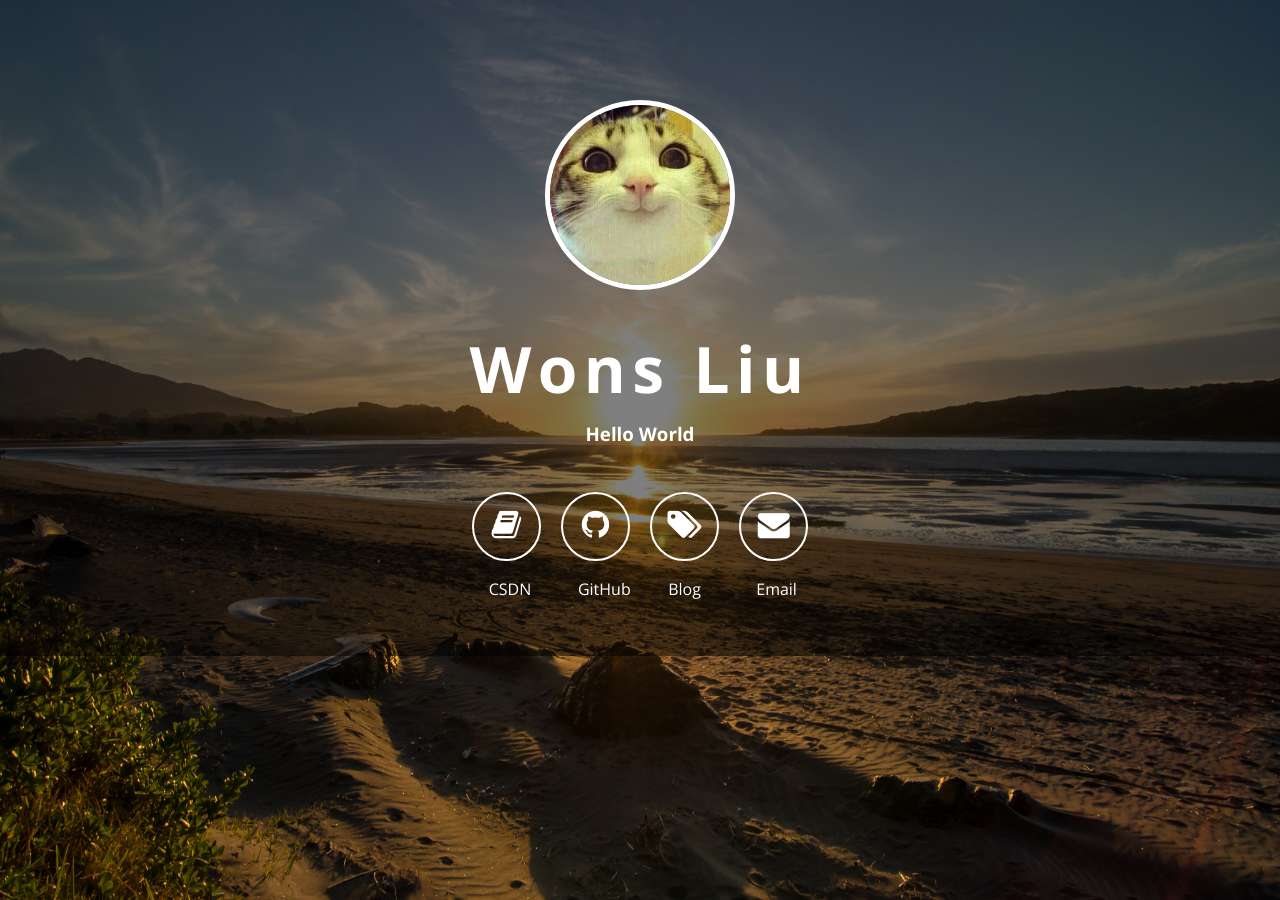
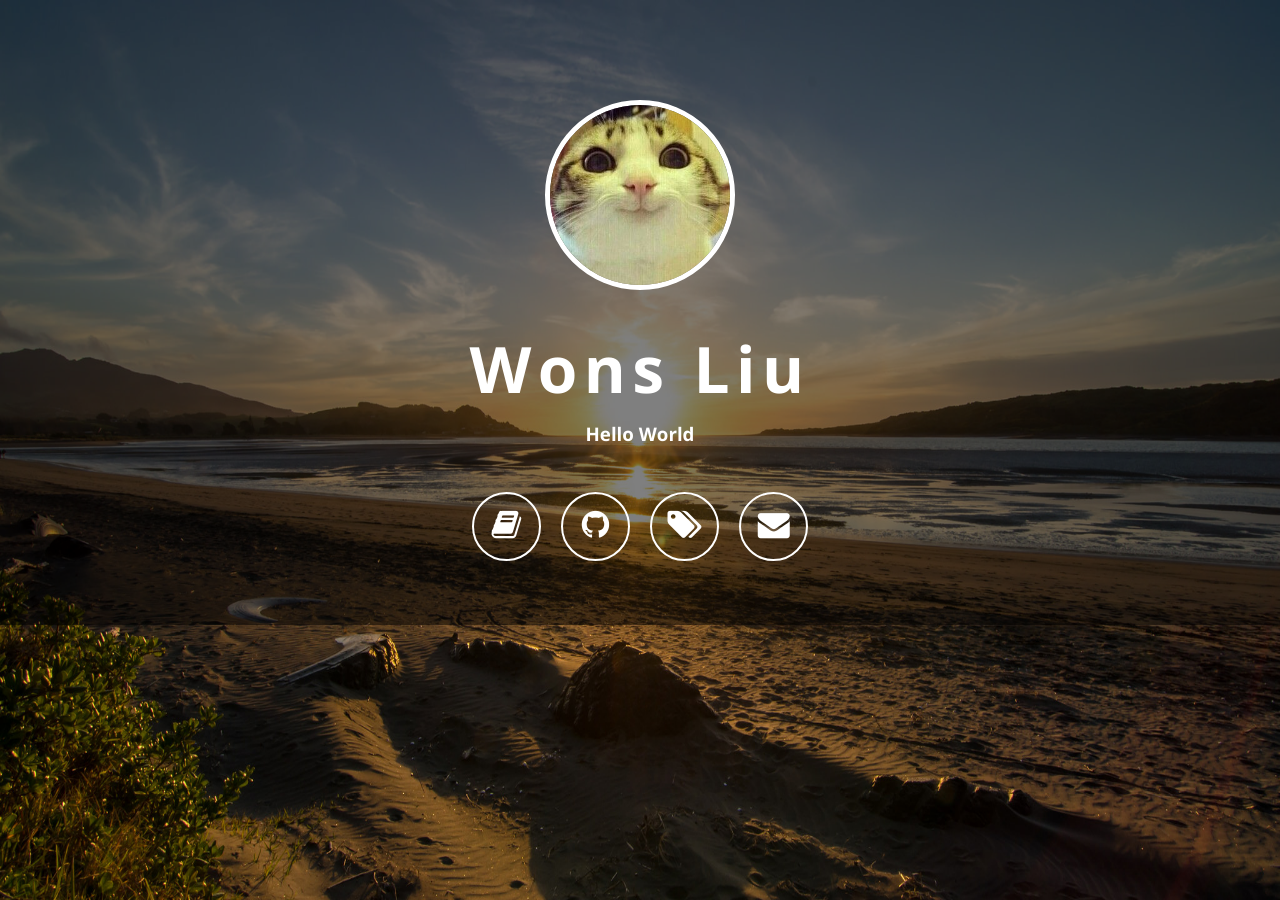
Before and after one commit to liuwons/blog, a Jekyll site: the page built from index.html, in a window 1280 px wide. Built offline with Jekyll 4.4.1, drawn with Linux system fonts in a browser that asks for light colours; nearby versions of some CDN libraries.

Commit message:
.# Please enter the commit message for your changes. Lines starting

```diff
--- a/index.html
+++ b/index.html
@@ -32,19 +32,19 @@ permalink: /
 
                 <ul>
                     {% if site.csdn_username %}
-                    <li><a class="fa fa-2x fa-book" href="https://blog.csdn.net/{{ site.csdn_username }}"><span class="description">CSDN</span></a><br></br><a href="https://blog.csdn.net/{{ site.csdn_username }}">CSDN</a></li>
+                    <li><a class="fa fa-2x fa-book" href="https://blog.csdn.net/{{ site.csdn_username }}"><span class="description">CSDN</span></a></li>
                     {% endif %}
 
                     {% if site.github_username %}
-                    <li><a class="fa fa-2x fa-github" href="https://github.com/{{ site.github_username }}"><span class="description">GitHub</span></a><br></br><a href="https://github.com/{{ site.github_username }}">GitHub</a></li>
+                    <li><a class="fa fa-2x fa-github" href="https://github.com/{{ site.github_username }}"><span class="description">GitHub</span></a></li>
                     {% endif %}
 
                     {% if site.blog_url %}
-                    <li><a class="fa fa-2x fa-tags" href="{{ site.baseurl }}{{ site.blog_url }}"><span class="description">Blog</span></a><br></br><a href="{{ site.baseurl }}{{ site.blog_url }}">Blog</a></li>
+                    <li><a class="fa fa-2x fa-tags" href="{{ site.baseurl }}{{ site.blog_url }}"><span class="description">Blog</span></a></li>
                     {% endif %}
 
                     {% if site.email %}
-                    <li><a class="fa fa-2x fa-envelope" href="mailto:{{ site.email }}"><span class="description">Email</span></a><br></br><a href="mailto:{{ site.email }}">Email</a></li>
+                    <li><a class="fa fa-2x fa-envelope" href="mailto:{{ site.email }}"><span class="description">Email</span></a></li>
                     {% endif %}
 
                 </ul>
```
